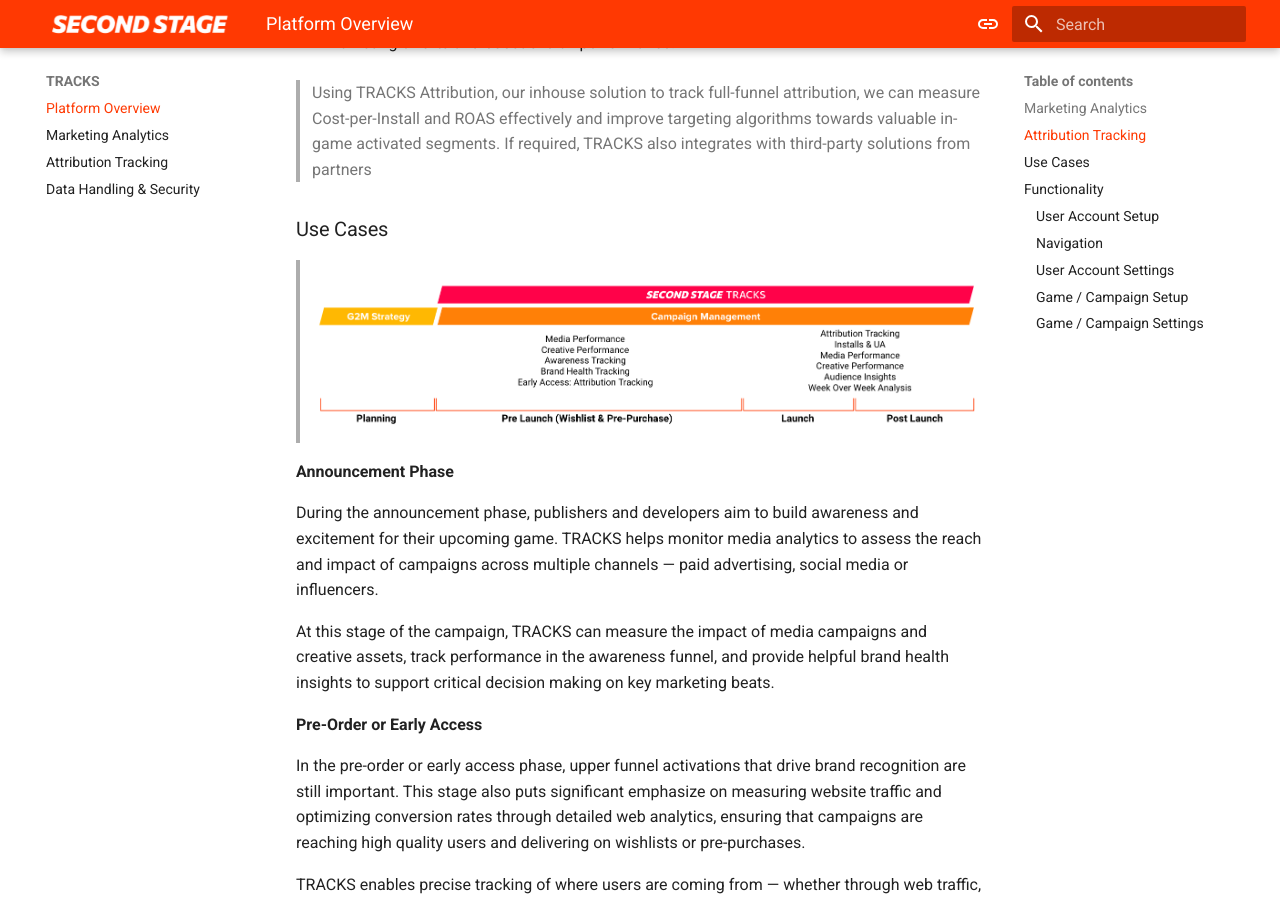
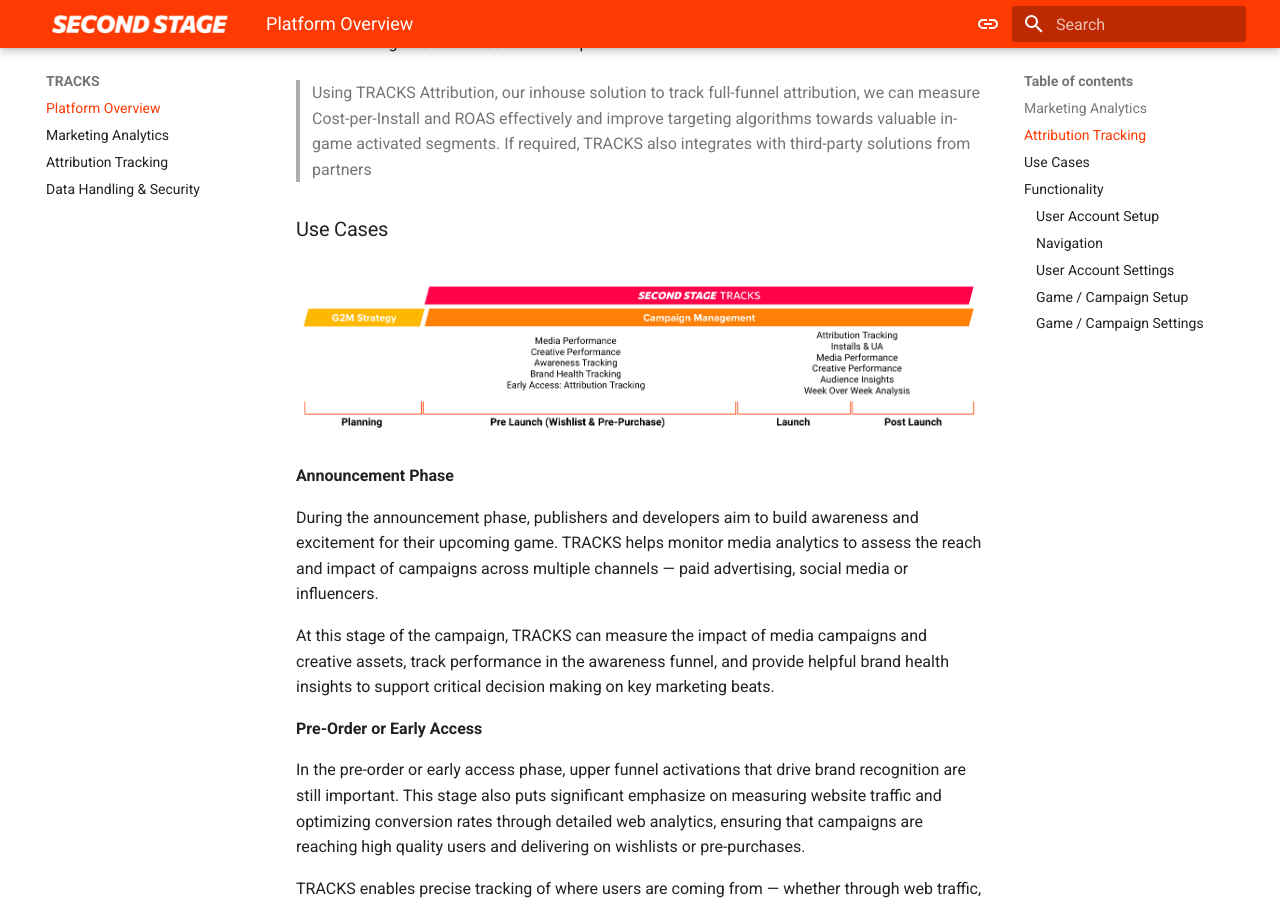
Before and after one commit to secondstage-io/tracks-documentation, an MkDocs documentation site: the page built from docs/tracks/overview.md, in a window 1280 px wide and 900 px high, scrolled down 1457 px. Built offline with MkDocs 1.6.1 and Material for MkDocs 9.7.7, drawn with Linux system fonts in a browser that asks for light colours.

Commit message:
Update overview.md
formatting error fixed

```diff
--- a/docs/tracks/overview.md
+++ b/docs/tracks/overview.md
@@ -36,7 +36,7 @@
 
 ### Use Cases
 
-> ![Timeline](/assets/overview_timeline.png "Marketing Timeline")
+![Timeline](/assets/overview_timeline.png "Marketing Timeline")
 
 **Announcement Phase**
 
```
